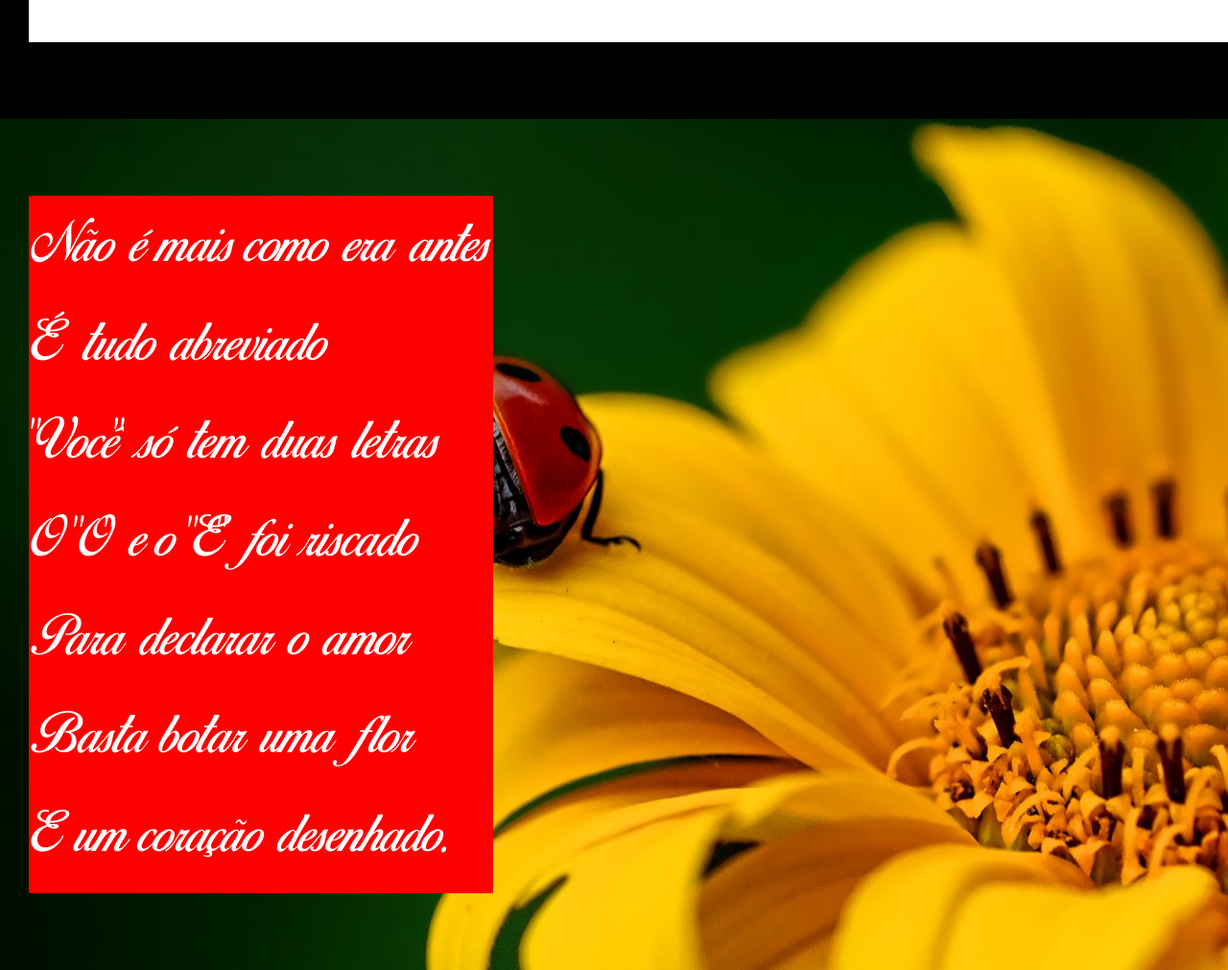
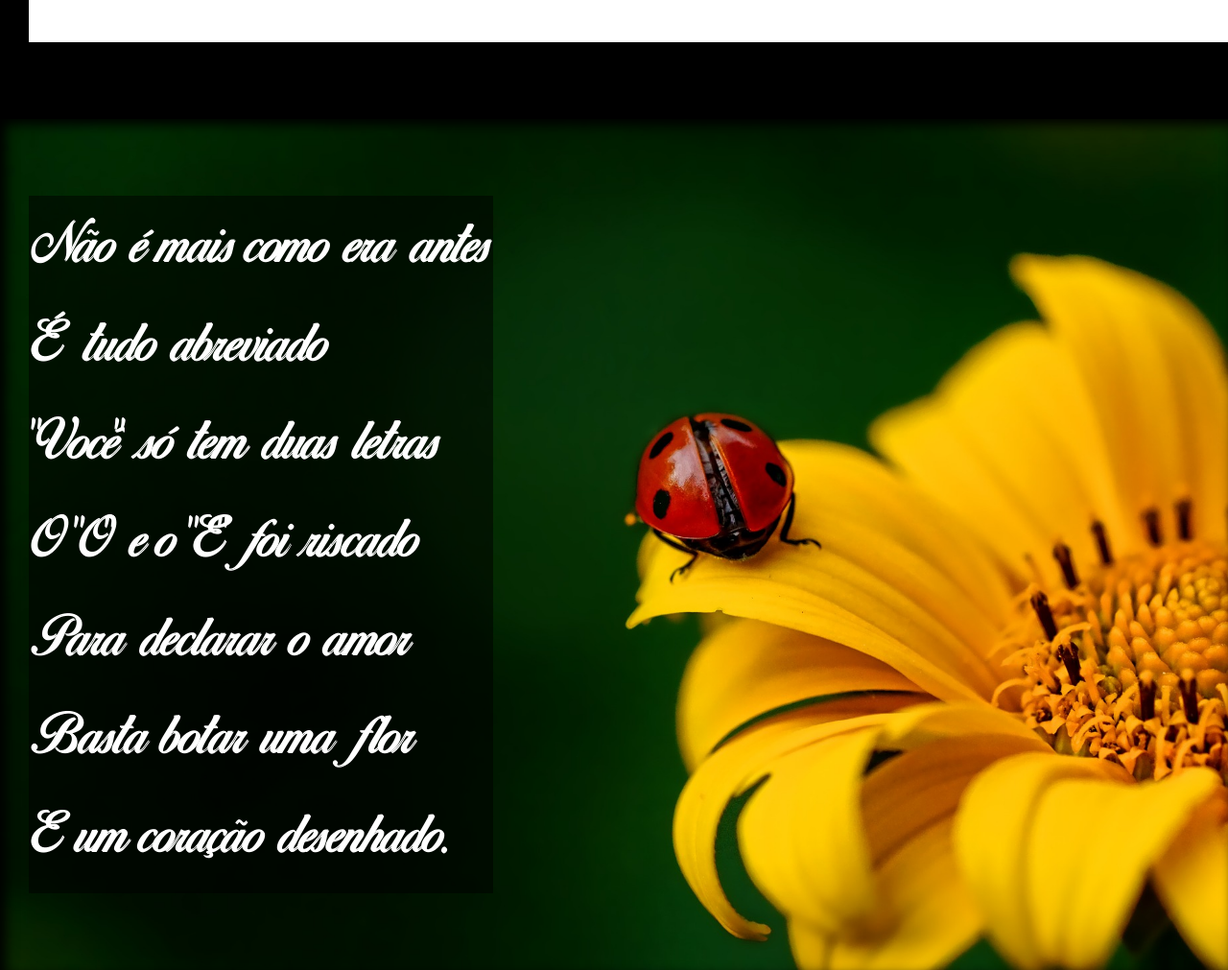
Before and after one commit to jviegasleites/html-css, a plain HTML site: page desafios/desafio-12-projeto-completo/index.html in a window 1280 px wide. Shown: the part 1100-2111 px from the top of the page at 96% size. Drawn offline with Linux system fonts and the light colour scheme.

Commit message:
atualizei

```diff
--- a/desafios/desafio-12-projeto-completo/estilo/style.css
+++ b/desafios/desafio-12-projeto-completo/estilo/style.css
@@ -75,21 +75,26 @@ section.normal > p {
 }
 
 section.imagem{
-    background-color: rgba(0, 0, 0, 0.281);
+    background-color: rgba(51, 51, 51);
     color: white;
     font-family: var(--fonte3);
+    box-shadow: inset 6px 6px 13px 0px black;
+    background-size: cover;/* para deixar menor a imagem*/
+    background-attachment: fixed;/* para fixar a imagem*/
 }
 
 section.imagem > p {
     display: inline-block;
     padding: 5px;
-    background-color: red;
+    background-color: rgba(0, 0, 0, 0.514);
+    text-shadow: 1px 1px 0px;
     font-family: var(--fonte3);
 }
 
 section#img01{
     background-image: url('../imagens/background01.jpg');
     background-position: right center;
+
 }
 
 section#img02{
```
